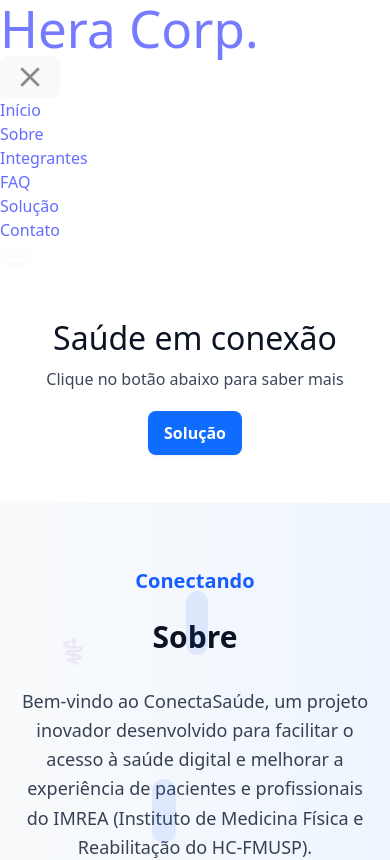
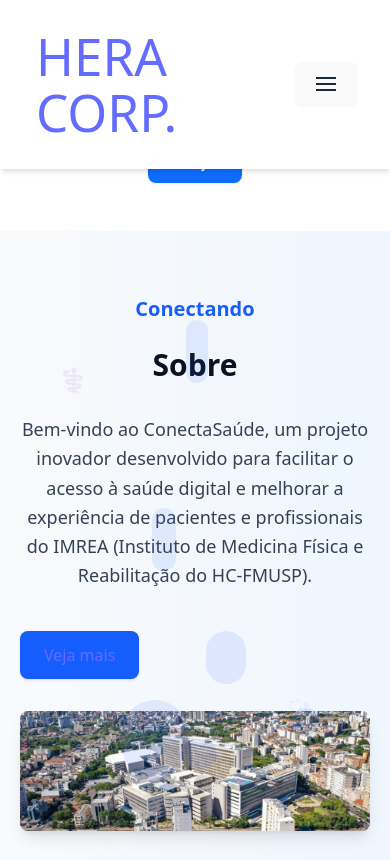
Before and after one commit to pedrozhd/hera_corp, a React (Vite) app: page / in a window 390 px wide. Shown: the top 860 px of the page. Built offline with nearby package versions, Linux system fonts and the light colour scheme.

Commit message:
Modificando header

```diff
--- a/src/components/header.tsx
+++ b/src/components/header.tsx
@@ -1,28 +1,101 @@
 import { Link } from 'react-router-dom'
 import { HashLink } from 'react-router-hash-link'
-import closeIcon from '../assets/close.png'
-import menuIcon from '../assets/Menu.png'
+import { useState } from 'react'
 
 const Header = () => {
+  const [isMenuOpen, setIsMenuOpen] = useState(false)
+
+  const toggleMenu = () => {
+    setIsMenuOpen(!isMenuOpen)
+  }
+
   return (
-    <header>
-      <h1><Link to="/">Hera Corp.</Link></h1>
-      <div className="menu_overlay">
-        <button className="close_menu">
-          <img src={closeIcon} alt="imagem close menu" width="20px" height="20px" />
+    <header className="fixed top-0 left-0 w-full z-[1000] flex justify-between items-center px-8 py-6 bg-white shadow-md">
+      <h1 className="m-0 uppercase text-black font-bold text-xl group relative p-1">
+        <Link to="/" className="inline-block transition-all duration-500 ease-out transform group-hover:scale-105 group-hover:text-blue-600 group-hover:drop-shadow-[0_0_8px_rgba(37,99,235,0.4)]">
+          Hera Corp.
+          <div className="absolute inset-0 bg-gradient-to-r from-transparent via-blue-400 to-transparent opacity-0 group-hover:opacity-20 transform -skew-x-12 -translate-x-full group-hover:translate-x-full transition-all duration-600 ease-out pointer-events-none"></div>
+          <div className="absolute -inset-2 bg-gradient-to-r from-blue-400 via-cyan-500 to-indigo-600 rounded-lg blur opacity-0 group-hover:opacity-15 transition-all duration-500 -z-10 pointer-events-none"></div>
+        </Link>
+      </h1>
+
+      <nav className="hidden lg:block">
+        <ul className="flex justify-end gap-8 list-none font-bold text-gray-600 p-0 m-0">
+          <li className="relative cursor-pointer inline-block px-3 py-2 text-base transition-colors duration-300 hover:text-blue-600 after:content-[''] after:absolute after:left-0 after:bottom-0 after:w-full after:h-0.5 after:bg-blue-600 after:scale-x-0 after:origin-left after:transition-transform after:duration-300 hover:after:scale-x-100">
+            <Link to="/">Início</Link>
+          </li>
+          <li className="relative cursor-pointer inline-block px-3 py-2 text-base transition-colors duration-300 hover:text-blue-600 after:content-[''] after:absolute after:left-0 after:bottom-0 after:w-full after:h-0.5 after:bg-blue-600 after:scale-x-0 after:origin-left after:transition-transform after:duration-300 hover:after:scale-x-100">
+            <HashLink smooth to="/#sobre">Sobre</HashLink>
+          </li>
+          <li className="relative cursor-pointer inline-block px-3 py-2 text-base transition-colors duration-300 hover:text-blue-600 after:content-[''] after:absolute after:left-0 after:bottom-0 after:w-full after:h-0.5 after:bg-blue-600 after:scale-x-0 after:origin-left after:transition-transform after:duration-300 hover:after:scale-x-100">
+            <HashLink smooth to="/#integrantes">Integrantes</HashLink>
+          </li>
+          <li className="relative cursor-pointer inline-block px-3 py-2 text-base transition-colors duration-300 hover:text-blue-600 after:content-[''] after:absolute after:left-0 after:bottom-0 after:w-full after:h-0.5 after:bg-blue-600 after:scale-x-0 after:origin-left after:transition-transform after:duration-300 hover:after:scale-x-100">
+            <Link to="/faqpage">FAQ</Link>
+          </li>
+          <li className="relative cursor-pointer inline-block px-3 py-2 text-base transition-colors duration-300 hover:text-blue-600 after:content-[''] after:absolute after:left-0 after:bottom-0 after:w-full after:h-0.5 after:bg-blue-600 after:scale-x-0 after:origin-left after:transition-transform after:duration-300 hover:after:scale-x-100">
+            <HashLink smooth to="/#solucao">Solução</HashLink>
+          </li>
+          <li className="relative cursor-pointer inline-block px-3 py-2 text-base transition-colors duration-300 hover:text-blue-600 after:content-[''] after:absolute after:left-0 after:bottom-0 after:w-full after:h-0.5 after:bg-blue-600 after:scale-x-0 after:origin-left after:transition-transform after:duration-300 hover:after:scale-x-100">
+            <HashLink smooth to="/#contato">Contato</HashLink>
+          </li>
+        </ul>
+      </nav>
+
+      <button
+        className="lg:hidden p-2 focus:outline-none focus:ring-2 focus:ring-blue-500 rounded hover:bg-gray-100 transition-colors duration-200"
+        onClick={toggleMenu}
+        aria-label="Toggle menu"
+      >
+        <div className="w-6 h-6 flex flex-col justify-center items-center relative">
+          <div className={`w-5 h-0.5 bg-gray-800 transition-all duration-300 ease-in-out ${
+            isMenuOpen ? 'rotate-45 translate-y-0' : 'translate-y-[-4px]'
+          }`}></div>
+          <div className={`w-5 h-0.5 bg-gray-800 transition-all duration-300 ease-in-out ${
+            isMenuOpen ? 'opacity-0' : 'opacity-100'
+          }`}></div>
+          <div className={`w-5 h-0.5 bg-gray-800 transition-all duration-300 ease-in-out ${
+            isMenuOpen ? '-rotate-45 translate-y-0' : 'translate-y-[4px]'
+          }`}></div>
+        </div>
+      </button>
+
+      <div className={`fixed top-0 left-0 w-full h-full bg-white flex-col items-center justify-center z-[1001] transition-all duration-300 lg:hidden ${isMenuOpen ? 'flex opacity-100 visible' : 'hidden opacity-0 invisible'}`}>
+        <button
+          className="absolute top-5 right-5 p-2 focus:outline-none focus:ring-2 focus:ring-blue-500 rounded"
+          onClick={toggleMenu}
+          aria-label="Close menu"
+        >
+          <div className="w-6 h-6 flex items-center justify-center">
+            <svg className="w-5 h-5 text-gray-800" fill="none" stroke="currentColor" viewBox="0 0 24 24">
+              <path strokeLinecap="round" strokeLinejoin="round" strokeWidth={2} d="M6 18L18 6M6 6l12 12" />
+            </svg>
+          </div>
         </button>
-        <aside className="menu_hidden">
-          <ul>
-            <li className="item_inicio"><Link to="/">Início</Link></li>
-            <li className="item_sobre"><HashLink smooth to="/#sobre">Sobre</HashLink></li>
-            <li className="item_integrantes"><HashLink smooth to="/#integrantes">Integrantes</HashLink></li>
-            <li className="item_faq"><HashLink smooth to="/#faq">FAQ</HashLink></li>
-            <li className="item_solucao"><HashLink smooth to="/#solucao">Solução</HashLink></li>
-            <li className="item_contato"><HashLink smooth to="/#contato">Contato</HashLink></li>
+
+        <aside className="w-4/5">
+          <ul className="list-none p-0 w-full">
+            <li className="py-4 border-b border-gray-200 text-center">
+              <Link to="/" className="text-gray-600 text-lg block hover:text-blue-600" onClick={toggleMenu}>Início</Link>
+            </li>
+            <li className="py-4 border-b border-gray-200 text-center">
+              <HashLink smooth to="/#sobre" className="text-gray-600 text-lg block hover:text-blue-600" onClick={toggleMenu}>Sobre</HashLink>
+            </li>
+            <li className="py-4 border-b border-gray-200 text-center">
+              <HashLink smooth to="/#integrantes" className="text-gray-600 text-lg block hover:text-blue-600" onClick={toggleMenu}>Integrantes</HashLink>
+            </li>
+            <li className="py-4 border-b border-gray-200 text-center">
+              <Link to="/faqpage" className="text-gray-600 text-lg block hover:text-blue-600" onClick={toggleMenu}>FAQ</Link>
+            </li>
+            <li className="py-4 border-b border-gray-200 text-center">
+              <HashLink smooth to="/#solucao" className="text-gray-600 text-lg block hover:text-blue-600" onClick={toggleMenu}>Solução</HashLink>
+            </li>
+            <li className="py-4 border-b border-gray-200 text-center">
+              <HashLink smooth to="/#contato" className="text-gray-600 text-lg block hover:text-blue-600" onClick={toggleMenu}>Contato</HashLink>
+            </li>
           </ul>
         </aside>
       </div>
-      <img src={menuIcon} alt="menu hamburguer" className="menu__hamburguer" />
     </header>
   )
 }
```
